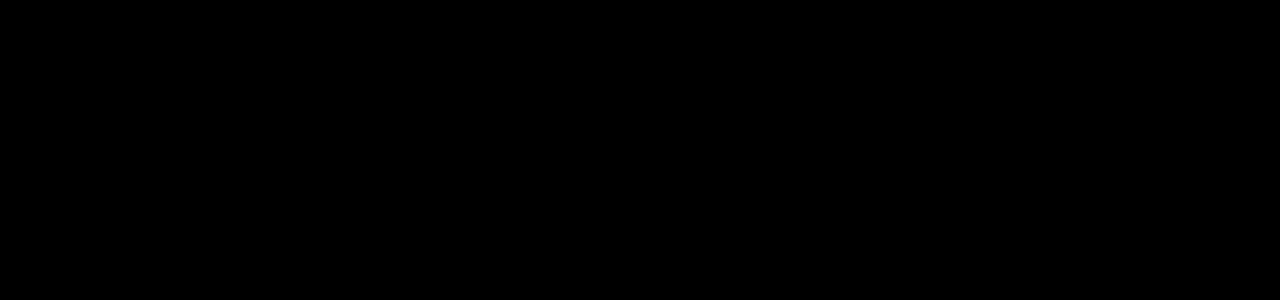
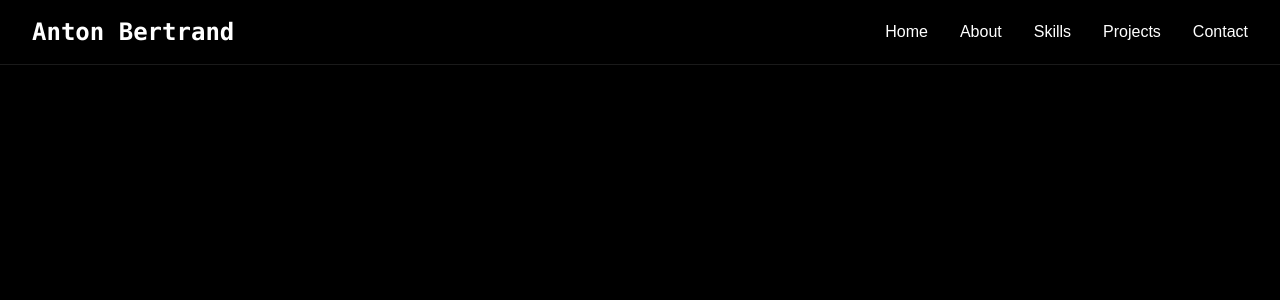
Before and after one commit to AntonBertrand/Portfolio-v2, a React (Vite) app: page / in a window 1280 px wide. Shown: the top 300 px of the page. Built offline with nearby package versions, Linux system fonts and the light colour scheme.

Commit message:
Implemented Navbar

```diff
--- a/src/App.jsx
+++ b/src/App.jsx
@@ -2,20 +2,26 @@
 import "./App.css";
 import LoadingScreen from "./components/LoadingScreen";
 import "./index.css";
+import Navbar from "./components/Navbar";
+import MobileMenu from "./components/MobileMenu";
 
 function App() {
   const onComplete = () => {
     setIsLoaded(true);
   };
   const [isLoaded, setIsLoaded] = useState(false);
+  const [menuOpen, setMenuOpen] = useState(false);
+
   return (
     <div>
       {!isLoaded && <LoadingScreen onComplete={onComplete} />}
       <div
-        className={`min-h-screen transition-opacity duration-700 ${
+        className={`min-h-screen transition-opacity duration-700 bg-red-500${
           isLoaded ? "opacity-100" : "opacity-0"
         } bg-black text-gray-100`}
       ></div>
+      <Navbar menuOpen={menuOpen} setMenuOpen={setMenuOpen} />
+      <MobileMenu menuOpen={menuOpen} setMenuOpen={setMenuOpen} />
     </div>
   );
 }
--- /dev/null
+++ b/src/components/MobileMenu.jsx
@@ -0,0 +1,73 @@
+import { useEffect } from "react";
+
+const MobileMenu = ({ menuOpen, setMenuOpen }) => {
+  return (
+    <div
+      className={`fixed top-0 left-0 w-full bg-[rgba(10,10,10,0.8)] z-40 flex flex-col items-center justify-center
+                     transition-all duration-300 ease-in-out
+
+                     ${
+                       menuOpen
+                         ? "h-screen opacity-100 pointer-events-auto"
+                         : "h-0 opacity-0 pointer-events-none"
+                     }
+                   `}
+    >
+      <button
+        onClick={() => setMenuOpen(false)}
+        className="absolute top-6 right-6 text-white text-3xl focus:outline-none cursor-pointer"
+      >
+        &times;
+      </button>
+
+      <a
+        href="#home"
+        onClick={() => setMenuOpen(false)}
+        className={`text-2xl font-semibold text-white my-4 transform transition-transform duration-300 hover:text-gray-200
+                    ${
+                      menuOpen
+                        ? "opacity-100 translate-y-0"
+                        : "opacity-0 translate-y-5"
+                    }
+            `}
+      >
+        Home
+      </a>
+      <a
+        href="#about"
+        onClick={() => setMenuOpen(false)}
+        className={`text-2xl font-semibold text-white my-4 transform transition-transform duration-300 hover:text-gray-200
+            ${
+              menuOpen ? "opacity-100 translate-y-0" : "opacity-0 translate-y-5"
+            }
+    `}
+      >
+        About
+      </a>
+      <a
+        href="#projects"
+        onClick={() => setMenuOpen(false)}
+        className={`text-2xl font-semibold text-white my-4 transform transition-transform duration-300 hover:text-gray-200
+            ${
+              menuOpen ? "opacity-100 translate-y-0" : "opacity-0 translate-y-5"
+            }
+    `}
+      >
+        Projects
+      </a>
+      <a
+        href="#contact"
+        onClick={() => setMenuOpen(false)}
+        className={`text-2xl font-semibold text-white my-4 transform transition-transform duration-300 hover:text-gray-200
+            ${
+              menuOpen ? "opacity-100 translate-y-0" : "opacity-0 translate-y-5"
+            }
+    `}
+      >
+        Contact
+      </a>
+    </div>
+  );
+};
+
+export default MobileMenu;
--- a/src/components/Navbar.jsx
+++ b/src/components/Navbar.jsx
@@ -1,6 +1,60 @@
-const Navbar = () => {
+import { useEffect } from "react";
+
+const Navbar = ({ menuOpen, setMenuOpen }) => {
+  useEffect(() => {
+    document.body.style.overflow = menuOpen ? "hidden" : "auto";
+  }, [menuOpen]);
+
   return (
-    <nav className="fixed top-0 w-full z-40 bg-[rgba(10, 10, 10 , 0.8)] backdrop-blur-lg border-b border-white/10 shadow-lg"></nav>
+    <nav className="fixed top-0 w-full z-40 bg-[rgba(10, 10, 10 , 0.8)] backdrop-blur-lg border-b border-white/10 shadow-lg">
+      <div className="max-w-7xl mx-auto px-4 sm:px-6 lg:px-8">
+        <div className="flex justify-between items-center h-16">
+          <a href="" className="text-white text-2xl font-mono font-bold">
+            Anton Bertrand
+          </a>
+
+          <div
+            className="w-7 h-5 relative cursor-pointer z-40 md:hidden"
+            onClick={() => setMenuOpen(!menuOpen)}
+          >
+            &#9776;
+          </div>
+
+          <div className="hidden md:flex items-center space-x-8">
+            <a
+              href="#home"
+              className="text-white hover:text-gray-300 transition-colors"
+            >
+              Home
+            </a>
+            <a
+              href="#about"
+              className="text-white hover:text-gray-300 transition-colors"
+            >
+              About
+            </a>
+            <a
+              href="#skills"
+              className="text-white hover:text-gray-300 transition-colors"
+            >
+              Skills
+            </a>
+            <a
+              href="#projects"
+              className="text-white hover:text-gray-300 transition-colors"
+            >
+              Projects
+            </a>
+            <a
+              href="#contact"
+              className="text-white hover:text-gray-300 transition-colors"
+            >
+              Contact
+            </a>
+          </div>
+        </div>
+      </div>
+    </nav>
   );
 };
 
```
